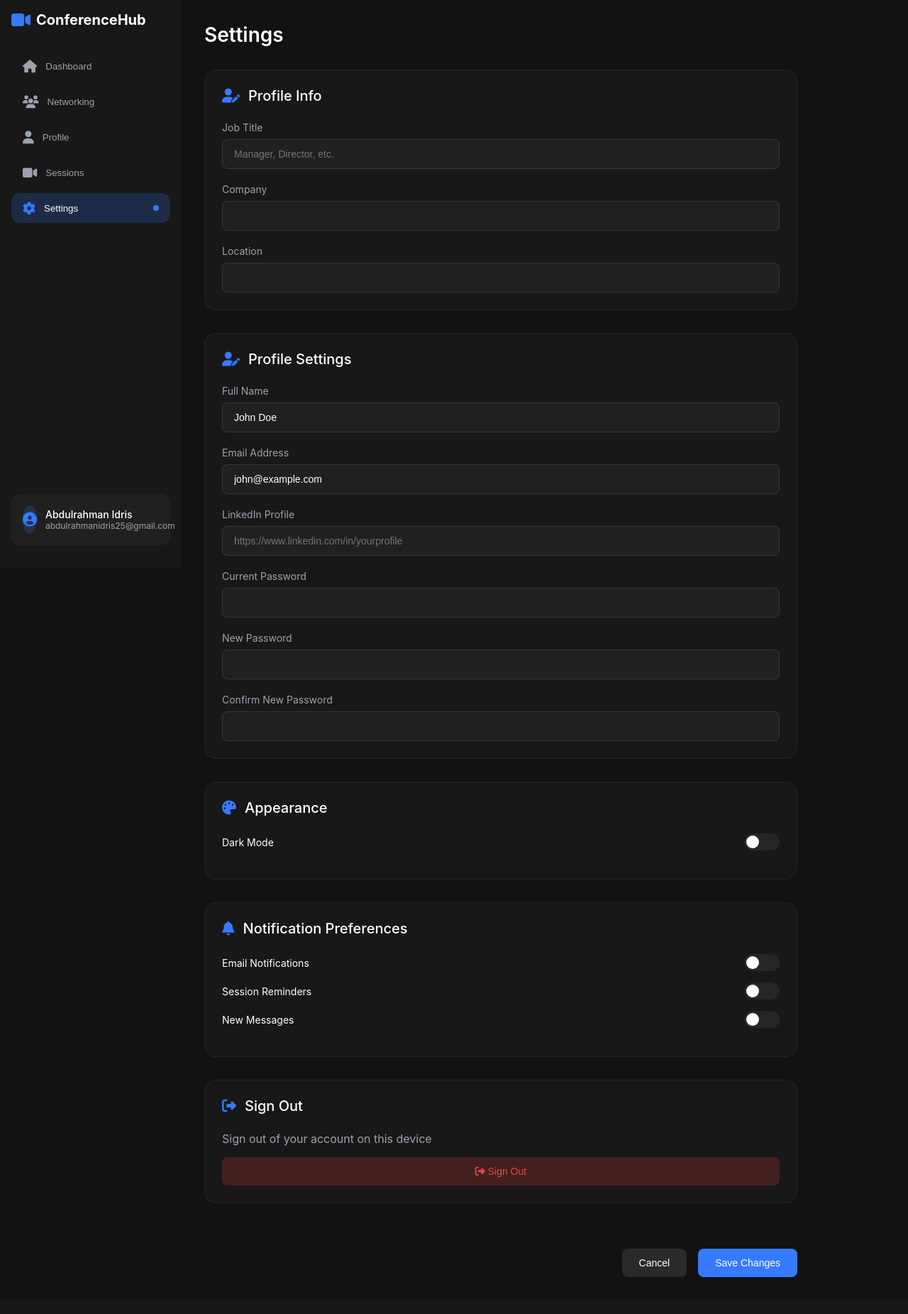
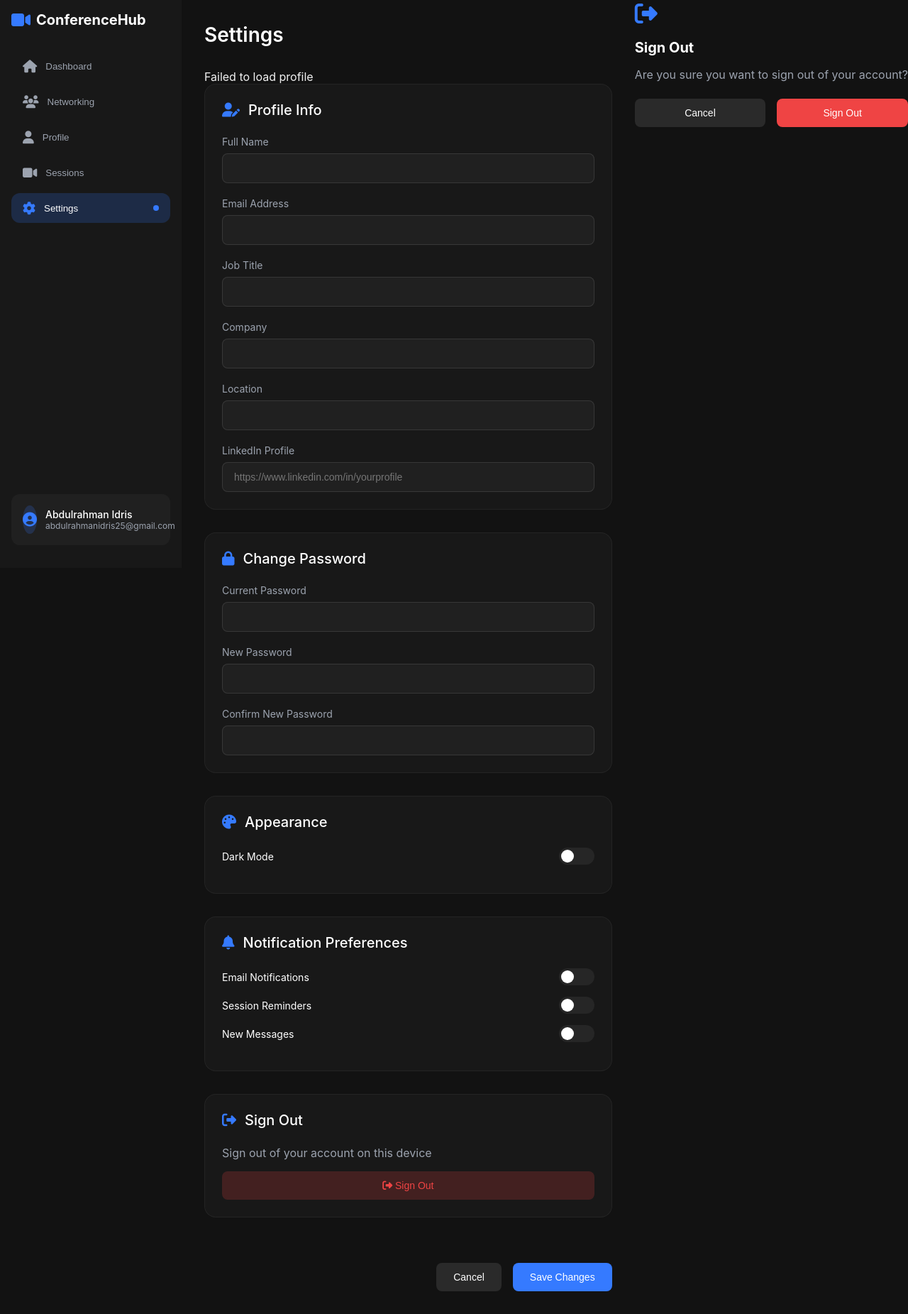
Before and after one commit to Glitchml/CMS, a Flask app: page /settings in a window 1280 px wide. Shown: the whole page at 71% size. Before the commit the page ends 1799 px from the top, so only its background shows below. Run offline with Flask 3, Linux system fonts and the light colour scheme; a user stored in the database is signed in; data comes from the database, SQL or seed files in the repository.

Commit message:
Update settings.html

```diff
--- a/templates/settings.html
+++ b/templates/settings.html
@@ -3,6 +3,7 @@
 <head>
   <meta charset="UTF-8">
   <meta name="viewport" content="width=device-width, initial-scale=1.0">
+  <meta name="csrf-token" content="{{ csrf_token }}">
   <title>Settings - ConferenceHub</title>
   <link rel="stylesheet" href="https://cdnjs.cloudflare.com/ajax/libs/font-awesome/6.4.0/css/all.min.css">
   <link rel="stylesheet" href="../static/settings.css">
@@ -14,27 +15,27 @@
       <span>ConferenceHub</span>
     </div>
     <div class="nav-items">
-      <button class="nav-item">
+      <button class="nav-item" data-page="dashboard">
         <i class="fas fa-home"></i>
         <span>Dashboard</span>
         <div class="active-indicator"></div>
       </button>
-      <button class="nav-item">
+      <button class="nav-item" data-page="networking">
         <i class="fas fa-users"></i>
         <span>Networking</span>
         <div class="active-indicator"></div>
       </button>
-      <button class="nav-item">
+      <button class="nav-item" data-page="profile">
         <i class="fas fa-user"></i>
         <span>Profile</span>
         <div class="active-indicator"></div>
       </button>
-      <button class="nav-item">
+      <button class="nav-item" data-page="sessions">
         <i class="fas fa-video"></i>
         <span>Sessions</span>
         <div class="active-indicator"></div>
       </button>
-      <button class="nav-item active">
+      <button class="nav-item active" data-page="settings">
         <i class="fas fa-cog"></i>
         <span>Settings</span>
         <div class="active-indicator"></div>
@@ -57,62 +58,59 @@
 
   <main class="main-content">
     <h1 class="page-title">Settings</h1>
-    <!-- Add loading and error containers -->
     <div id="loadingIndicator" class="loading-indicator" style="display: none;">
       <i class="fas fa-spinner fa-spin"></i> Loading settings...
     </div>
     <div id="errorContainer" class="error-container" style="display: none;"></div>
 
-    <div class="settings-container" data-settings-endpoint="/api/settings/">
-      <!-- Profile Settings -->
+    <div class="settings-container">
+      <!-- Profile Info -->
       <div class="settings-card" data-endpoint="/api/settings/profile">
         <div class="settings-header">
           <i class="fas fa-user-edit"></i>
           <h2>Profile Info</h2>
         </div>
         <div class="form-group">
+          <label for="full-name">Full Name</label>
+          <input type="text" id="full-name" class="form-control" data-field="fullName" required minlength="2">
+          <div class="field-error"></div>
+        </div>
+        <div class="form-group">
+          <label for="email">Email Address</label>
+          <input type="email" id="email" class="form-control" data-field="email" required>
+          <div class="field-error"></div>
+        </div>
+        <div class="form-group">
           <label for="job-title">Job Title</label>
-          <input type="text" id="job-title" class="form-control"
-                 data-field="jobTitle" required minlength="2"
-                 placeholder="Manager, Director, etc.">
+          <input type="text" id="job-title" class="form-control" data-field="jobTitle" required minlength="2">
           <div class="field-error"></div>
         </div>
         <div class="form-group">
           <label for="company">Company</label>
-          <input type="text" id="company" class="form-control" data-field="company">
+          <input type="text" id="company" class="form-control" data-field="company" required minlength="2">
           <div class="field-error"></div>
         </div>
         <div class="form-group">
           <label for="location">Location</label>
-          <input type="text" id="location" class="form-control" data-field="location">
+          <input type="text" id="location" class="form-control" data-field="location" required minlength="2">
+          <div class="field-error"></div>
+        </div>
+        <div class="form-group">
+          <label for="linkedin">LinkedIn Profile</label>
+          <input type="url" id="linkedin" class="form-control" data-field="linkedIn" placeholder="https://www.linkedin.com/in/yourprofile">
           <div class="field-error"></div>
         </div>
       </div>
 
+      <!-- Password Update -->
       <div class="settings-card" data-endpoint="/api/settings/password">
         <div class="settings-header">
-          <i class="fas fa-user-edit"></i>
-          <h2>Profile Settings</h2>
-        </div>
-        <div class="form-group">
-          <label for="full-name">Full Name</label>
-          <input type="text" id="full-name" class="form-control" data-field="name" value="John Doe" required>
-          <div class="field-error"></div>
-        </div>
-        <div class="form-group">
-          <label for="email">Email Address</label>
-          <input type="email" id="email" class="form-control" data-field="email" value="john@example.com" required>
-          <div class="field-error"></div>
-        </div>
-        <div class="form-group">
-          <label for="linkedin">LinkedIn Profile</label>
-          <input type="url" id="linkedin" class="form-control" data-field="linkedinUrl" placeholder="https://www.linkedin.com/in/yourprofile">
-          <div class="field-error"></div>
+          <i class="fas fa-lock"></i>
+          <h2>Change Password</h2>
         </div>
         <div class="form-group">
           <label for="current-password">Current Password</label>
-          <input type="password" id="current-password" class="form-control"
-                 data-field="currentPassword" required minlength="8">
+          <input type="password" id="current-password" class="form-control" data-field="currentPassword" required minlength="8">
           <div class="field-error"></div>
         </div>
         <div class="form-group">
@@ -172,7 +170,7 @@
       </div>
 
       <!-- Sign Out Section -->
-      <div class="settings-card" data-endpoint="/api/auth/signout">
+      <div class="settings-card" data-endpoint="/api/auth/logout">
         <div class="settings-header">
           <i class="fas fa-sign-out-alt"></i>
           <h2>Sign Out</h2>
@@ -185,9 +183,6 @@
         </button>
       </div>
 
-      <!-- Add CSRF token -->
-      <input type="hidden" name="_csrf" id="csrfToken">
-
       <!-- Action Buttons -->
       <div class="button-group">
         <button class="btn btn-secondary" id="cancel-btn" disabled>Cancel</button>
@@ -197,7 +192,7 @@
         </button>
       </div>
 
-      <!-- Add save status indicator -->
+      <!-- Save Status Indicator -->
       <div id="saveStatus" class="save-status" style="display: none;">
         <i class="fas fa-check"></i> Changes saved successfully
       </div>
@@ -205,131 +200,205 @@
   </main>
 
   <!-- Sign Out Modal -->
-  <div id="signOutModal" class="modal" style="display: none;"></div>
+  <div id="signOutModal" class="modal">
+  <div class="modal-container">
+      <div class="modal-icon" style="color: #357AFF; font-size: 2rem; margin-bottom: 1rem;">
+        <i class="fas fa-sign-out-alt"></i>
+      </div>
+      <h3 style="color: white; font-size: 1.25rem; margin-bottom: 1rem;">Sign Out</h3>
+      <p style="color: #9ca3af; margin-bottom: 1.5rem;">Are you sure you want to sign out of your account?</p>
+      <div style="display: flex; gap: 1rem;">
+        <button id="cancelSignOut" class="btn btn-secondary" style="flex: 1;">Cancel</button>
+        <button id="confirmSignOut" class="btn btn-primary" style="flex: 1; background: #ef4444; color: white;">Sign Out</button>
+      </div>
+    </div>
+  </div>
 
   <script>
     // Utility functions
     function sanitizeInput(input) {
-      return input.trim();
+      return input ? input.trim() : '';
     }
 
     async function fetchWithProtection(url, options = {}) {
+      const csrfToken = document.querySelector('meta[name="csrf-token"]').getAttribute('content');
       return fetch(url, {
         ...options,
         credentials: 'same-origin',
         headers: {
           ...options.headers,
-          'Content-Type': 'application/json'
+          'Content-Type': 'application/json',
+          'X-CSRF-Token': csrfToken
         }
       });
     }
 
     // Load settings on page load
-    window.addEventListener('DOMContentLoaded', () => {
-      const userId = 'usr_123'; // Can come from auth or URL params
-      fetchSettings(userId);
+    window.addEventListener('DOMContentLoaded', async () => {
+      const loadingIndicator = document.getElementById('loadingIndicator');
+      const errorContainer = document.getElementById('errorContainer');
+      loadingIndicator.style.display = 'block';
+
+      try {
+        // Fetch user profile data using the existing /api/profile/<user_id> endpoint
+        const userId = '{{ session.user_id }}'; // Injected via Flask
+        const profileRes = await fetchWithProtection(`/api/profile/${userId}`);
+        if (!profileRes.ok) throw new Error('Failed to load profile');
+        const profileData = await profileRes.json();
+
+        // Fetch user settings (theme, notifications) - placeholder for now
+        const settingsRes = await fetchWithProtection('/api/settings');
+        const settingsData = await settingsRes.ok ? await settingsRes.json() : {};
+
+        // Populate fields
+        document.getElementById('full-name').value = profileData.name || '';
+        document.getElementById('email').value = profileData.email || '';
+        document.getElementById('job-title').value = profileData.jobTitle || '';
+        document.getElementById('company').value = profileData.company || '';
+        document.getElementById('location').value = profileData.location || '';
+        document.getElementById('linkedin').value = profileData.linkedIn || '';
+        document.getElementById('dark-mode-toggle').checked = settingsData.darkMode || false;
+        document.getElementById('email-notifications').checked = settingsData.emailNotifications || true;
+        document.getElementById('session-reminders').checked = settingsData.sessionReminders || true;
+        document.getElementById('new-messages').checked = settingsData.newMessages || true;
+
+        loadingIndicator.style.display = 'none';
+      } catch (err) {
+        loadingIndicator.style.display = 'none';
+        errorContainer.style.display = 'block';
+        errorContainer.textContent = err.message || 'Failed to load settings';
+        console.error('Error loading settings:', err);
+      }
     });
 
-    // Fetch and populate user settings
-    async function fetchSettings(userId) {
-      try {
-        const res = await fetch(`/api/settings/${userId}`);
-        if (!res.ok) throw new Error('Failed to load settings');
-        const data = await res.json();
+    // Enable/disable save and cancel buttons on input change
+    const inputs = document.querySelectorAll('.form-control, .toggle-switch input');
+    const saveBtn = document.getElementById('save-btn');
+    const cancelBtn = document.getElementById('cancel-btn');
+    let hasChanges = false;
 
-        document.getElementById('full-name').value = data.profile.name || '';
-        document.getElementById('email').value = data.profile.email || '';
-        document.getElementById('job-title').value = data.profile.jobTitle || '';
-        document.getElementById('company').value = data.profile.company || '';
-        document.getElementById('location').value = data.profile.location || '';
-        document.getElementById('linkedin').value = data.profile.linkedinUrl || '';
-        document.getElementById('dark-mode-toggle').checked = data.preferences.darkMode || true;
-        document.getElementById('email-notifications').checked = data.preferences.notifications?.email || true;
-        document.getElementById('session-reminders').checked = data.preferences.notifications?.sessions || true;
-        document.getElementById('new-messages').checked = data.preferences.notifications?.messages || true;
-
-      } catch (err) {
-        console.error('Error loading settings:', err);
-      }
-    }
+    inputs.forEach(input => {
+      input.addEventListener('input', () => {
+        hasChanges = true;
+        saveBtn.disabled = false;
+        cancelBtn.disabled = false;
+      });
+    });
 
     // Save button handler
-    document.getElementById('save-btn').addEventListener('click', async () => {
+    saveBtn.addEventListener('click', async () => {
+      if (!hasChanges) return;
+
+      const loadingIcon = saveBtn.querySelector('.fa-spinner');
+      const buttonText = saveBtn.querySelector('.button-text');
+      const saveStatus = document.getElementById('saveStatus');
+      const errorContainer = document.getElementById('errorContainer');
+
+      loadingIcon.style.display = 'inline-block';
+      buttonText.textContent = 'Saving...';
+      saveBtn.disabled = true;
+      cancelBtn.disabled = true;
+      errorContainer.style.display = 'none';
+
       try {
+        // Profile data
         const profileData = {
-          name: document.getElementById('full-name').value,
-          email: document.getElementById('email').value,
-          jobTitle: document.getElementById('job-title').value,
-          company: document.getElementById('company').value,
-          location: document.getElementById('location').value,
-          linkedinUrl: document.getElementById('linkedin').value
+          fullName: sanitizeInput(document.getElementById('full-name').value),
+          email: sanitizeInput(document.getElementById('email').value),
+          jobTitle: sanitizeInput(document.getElementById('job-title').value),
+          company: sanitizeInput(document.getElementById('company').value),
+          location: sanitizeInput(document.getElementById('location').value),
+          linkedIn: sanitizeInput(document.getElementById('linkedin').value)
         };
 
+        // Validate required fields
+        if (!profileData.fullName || profileData.fullName.length < 2) throw new Error('Full name must be at least 2 characters');
+        if (!profileData.email || !/\S+@\S+\.\S+/.test(profileData.email)) throw new Error('Invalid email address');
+        if (!profileData.jobTitle || profileData.jobTitle.length < 2) throw new Error('Job title must be at least 2 characters');
+        if (!profileData.company || profileData.company.length < 2) throw new Error('Company must be at least 2 characters');
+        if (!profileData.location || profileData.location.length < 2) throw new Error('Location must be at least 2 characters');
+
+        // Password data
         const passwordData = {
           currentPassword: document.getElementById('current-password').value,
           newPassword: document.getElementById('new-password').value,
           confirmPassword: document.getElementById('confirm-password').value
         };
 
+        // Validate password if new password is provided
+        let passwordUpdate = false;
+        if (passwordData.newPassword || passwordData.confirmPassword) {
+          if (!passwordData.currentPassword) throw new Error('Current password is required to update password');
+          if (passwordData.newPassword !== passwordData.confirmPassword) throw new Error('New passwords do not match');
+          if (passwordData.newPassword.length < 8) throw new Error('New password must be at least 8 characters');
+          passwordUpdate = true;
+        }
+
+        // Theme and notifications
+        const themeData = { darkMode: document.getElementById('dark-mode-toggle').checked };
         const notificationData = {
-          email: document.getElementById('email-notifications').checked,
-          sessions: document.getElementById('session-reminders').checked,
-          messages: document.getElementById('new-messages').checked
+          emailNotifications: document.getElementById('email-notifications').checked,
+          sessionReminders: document.getElementById('session-reminders').checked,
+          newMessages: document.getElementById('new-messages').checked
         };
 
-        const themeData = {
-          darkMode: document.getElementById('dark-mode-toggle').checked
-        };
-
-        // Send requests in parallel
-        const responses = await Promise.all([
+        // Send requests
+        const requests = [
           fetchWithProtection('/api/settings/profile', {
             method: 'PUT',
             body: JSON.stringify(profileData)
           }),
-          fetchWithProtection('/api/settings/password', {
+          fetchWithProtection('/api/settings/theme', {
             method: 'PUT',
-            body: JSON.stringify(passwordData)
+            body: JSON.stringify(themeData)
           }),
           fetchWithProtection('/api/settings/notifications', {
             method: 'PUT',
             body: JSON.stringify(notificationData)
-          }),
-          fetchWithProtection('/api/settings/theme', {
+          })
+        ];
+
+        if (passwordUpdate) {
+          requests.push(fetchWithProtection('/api/settings/password', {
             method: 'PUT',
-            body: JSON.stringify(themeData)
-          })
-        ]);
-
-        if (responses.every(res => res.ok)) {
-          alert('Settings saved successfully!');
-        } else {
-          alert('Some settings failed to save.');
+            body: JSON.stringify(passwordData)
+          }));
         }
 
+        const responses = await Promise.all(requests);
+        const results = await Promise.all(responses.map(res => res.json()));
+
+        const errors = results.filter(r => r.error).map(r => r.error);
+        if (errors.length > 0) {
+          throw new Error(errors.join('; '));
+        }
+
+        // Update UI
+        saveStatus.style.display = 'block';
+        setTimeout(() => saveStatus.style.display = 'none', 3000);
+        hasChanges = false;
       } catch (err) {
-        console.error('Error saving settings:', err);
-        alert('Failed to save settings. Please try again.');
+        errorContainer.style.display = 'block';
+        errorContainer.textContent = err.message || 'Failed to save settings';
+      } finally {
+        loadingIcon.style.display = 'none';
+        buttonText.textContent = 'Save Changes';
+        saveBtn.disabled = !hasChanges;
+        cancelBtn.disabled = !hasChanges;
       }
     });
 
     // Cancel button functionality
-    document.getElementById('cancel-btn').addEventListener('click', () => {
+    cancelBtn.addEventListener('click', () => {
       window.location.reload();
     });
 
- // Navigation handler - Updated version
+    // Navigation handler
     document.querySelectorAll('.nav-item').forEach(item => {
       item.addEventListener('click', () => {
-    // Remove active class from all items
-    document.querySelectorAll('.nav-item').forEach(nav => {
-      nav.classList.remove('active');
-    });
-    // Add active class to clicked item
+        document.querySelectorAll('.nav-item').forEach(nav => nav.classList.remove('active'));
         item.classList.add('active');
-
-    // Handle navigation using Flask routes
-    const pageName = item.querySelector('span').textContent.toLowerCase();
+        const pageName = item.getAttribute('data-page');
         const routes = {
           'dashboard': '/dashboard',
           'networking': '/networking',
@@ -337,7 +406,6 @@
           'sessions': '/sessions',
           'settings': '/settings'
         };
-
         if (routes[pageName]) {
           window.location.href = routes[pageName];
         }
@@ -347,25 +415,27 @@
     // Sign out modal logic
     const signOutModal = document.getElementById('signOutModal');
     const signOutBtn = document.getElementById('signOutBtn');
-    const cancelSignOut = document.getElementById('cancelSignOut');
-    const confirmSignOut = document.getElementById('confirmSignOut');
 
     signOutBtn.addEventListener('click', () => {
       signOutModal.style.display = 'flex';
     });
 
-    document.getElementById('cancelSignOut')?.addEventListener('click', () => {
+    document.getElementById('cancelSignOut').addEventListener('click', () => {
       signOutModal.style.display = 'none';
     });
 
-    document.getElementById('confirmSignOut')?.addEventListener('click', async () => {
+    document.getElementById('confirmSignOut').addEventListener('click', async () => {
       try {
-        await fetchWithProtection('/api/auth/signout', { method: 'POST' });
+        const res = await fetchWithProtection('/api/auth/logout', { method: 'POST' });
+        if (!res.ok) throw new Error('Sign out failed');
         localStorage.clear();
         sessionStorage.clear();
-        window.location.href = 'landing.html';
+        window.location.href = '/';
       } catch (err) {
         console.error('Sign out failed:', err);
+        const errorContainer = document.getElementById('errorContainer');
+        errorContainer.style.display = 'block';
+        errorContainer.textContent = err.message || 'Sign out failed';
       }
     });
 
@@ -382,44 +452,6 @@
         signOutModal.style.display = 'none';
       }
     });
-
-    // Inject modal HTML dynamically if not present
-    if (!document.getElementById('signOutModal')) {
-      const modalHTML = `
-        <div id="signOutModal" class="modal" style="position: fixed; top: 0; left: 0; width: 100%; height: 100%; background: rgba(0,0,0,0.5); z-index: 1000; display: none; align-items: center; justify-content: center;">
-          <div class="modal-container" style="background: rgba(26, 26, 26, 0.95); backdrop-filter: blur(16px); padding: 2rem; border-radius: 1rem; width: 90%; max-width: 400px; text-align: center;">
-            <div class="modal-icon" style="color: #357AFF; font-size: 2rem; margin-bottom: 1rem;">
-              <i class="fas fa-sign-out-alt"></i>
-            </div>
-            <h3 style="color: white; font-size: 1.25rem; margin-bottom: 1rem;">Sign Out</h3>
-            <p style="color: #9ca3af; margin-bottom: 1.5rem;">Are you sure you want to sign out of your account?</p>
-            <div style="display: flex; gap: 1rem;">
-              <button id="cancelSignOut" class="btn btn-secondary" style="flex: 1;">Cancel</button>
-              <button id="confirmSignOut" class="btn btn-primary" style="flex: 1; background: #ef4444; color: white;">Sign Out</button>
-            </div>
-          </div>
-        </div>
-      `;
-      document.body.insertAdjacentHTML('beforeend', modalHTML);
-
-      // Reattach event listeners after injecting modal
-      document.getElementById('signOutBtn').addEventListener('click', () => {
-        signOutModal.style.display = 'flex';
-      });
-      document.getElementById('cancelSignOut')?.addEventListener('click', () => {
-        signOutModal.style.display = 'none';
-      });
-      document.getElementById('confirmSignOut')?.addEventListener('click', async () => {
-        try {
-          await fetchWithProtection('/api/auth/signout', { method: 'POST' });
-          localStorage.clear();
-          sessionStorage.clear();
-          window.location.href = 'landing.html';
-        } catch (err) {
-          console.error('Sign out failed:', err);
-        }
-      });
-    }
   </script>
 </body>
 </html>
```
Lines whose indentation alone changed are shown as unchanged.
